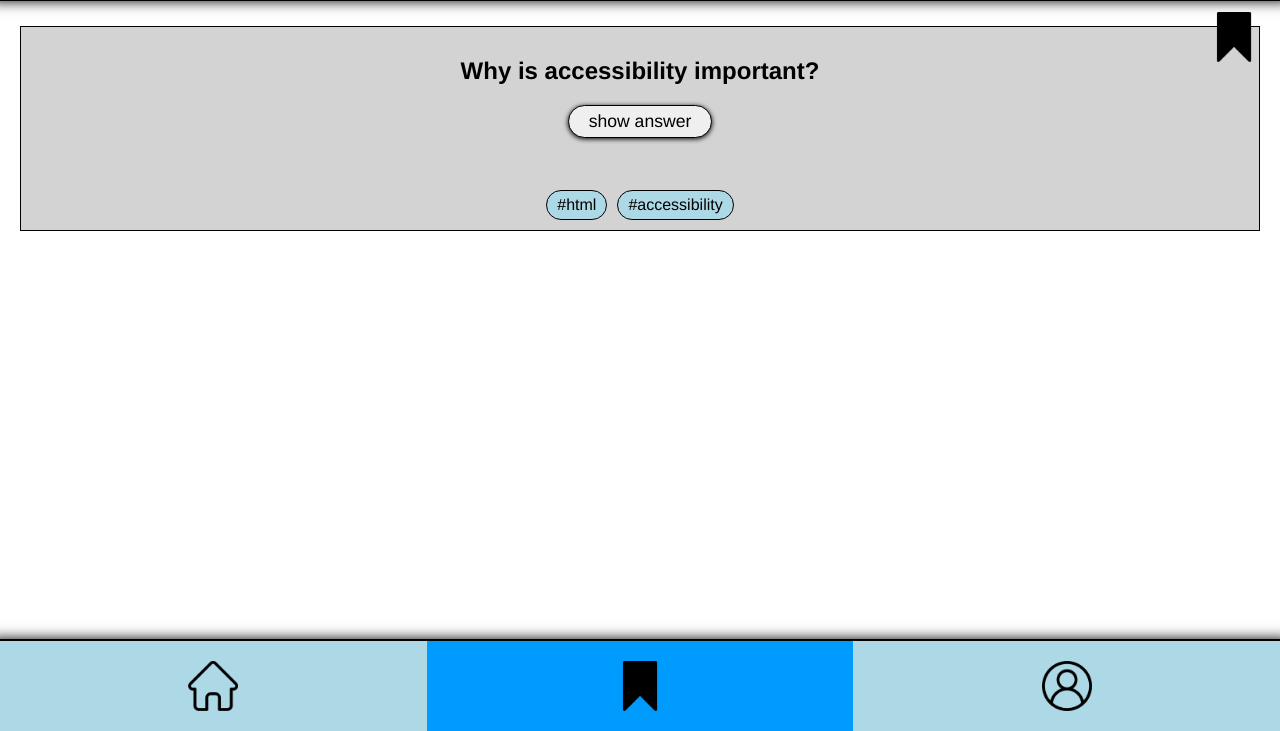
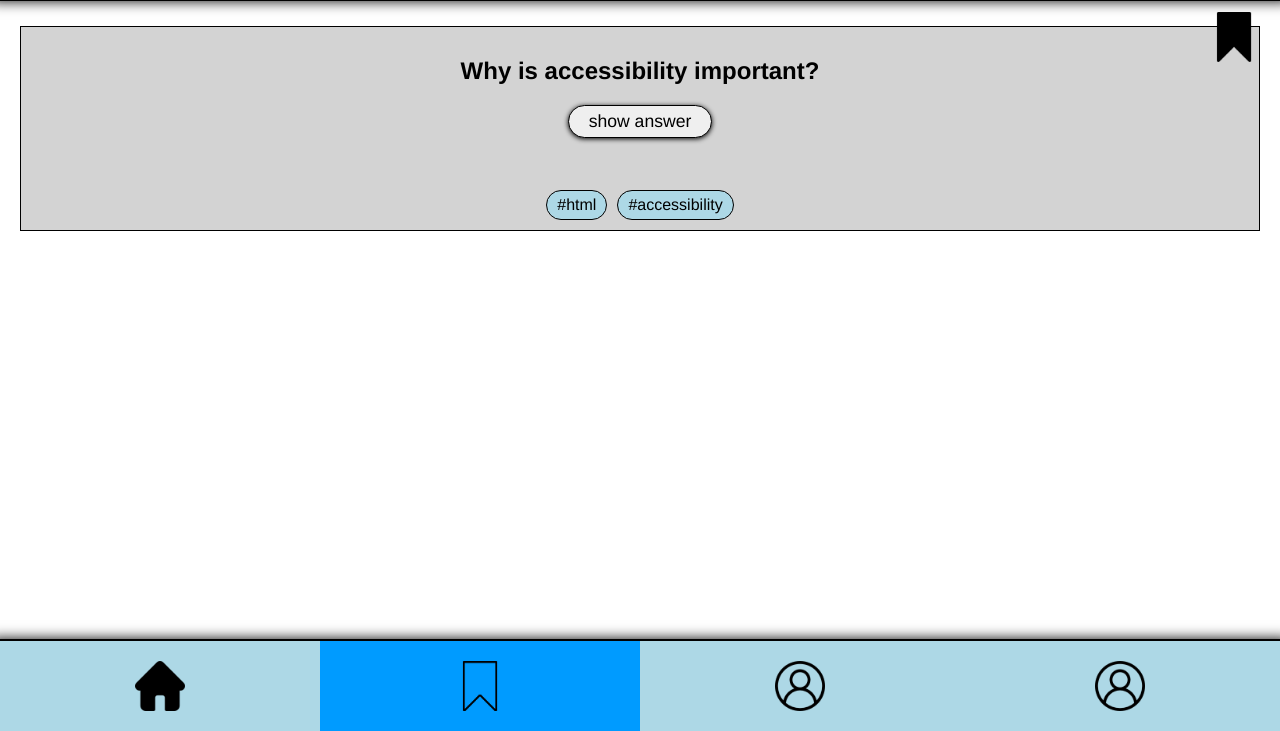
Before and after one commit to MadinaKon/recap-project-2-quiz-app, a website: page bookmark.html in a window 1280 px wide. Shown: the part 69-800 px from the top of the page. Drawn offline with Linux system fonts and the light colour scheme.

Commit message:
add the form  page to the navigation and use footer__link--active class for navigation

```diff
--- a/bookmark.html
+++ b/bookmark.html
@@ -27,7 +27,7 @@
         </div>
       </section>
     </main>
-    <footer class="footer">
+    <!-- <footer class="footer">
       <a href="index.html" class="footer__link">
         <img class="footer__icon" src="./assets/home.png" alt="home" />
       </a>
@@ -41,6 +41,28 @@
       <a href="profile.html" class="footer__link">
         <img class="footer__icon" src="./assets/profile.png" alt="profile" />
       </a>
+    </footer> -->
+    <footer class="footer">
+      <a href="index.html" class="footer__link">
+        <img
+          class="footer__icon footer__icon--filled"
+          src="./assets/home_filled.png"
+          alt="home filled"
+        />
+      </a>
+      <a href="bookmark.html" class="footer__link footer__link--active">
+        <img
+          class="footer__icon"
+          src="./assets/bookmark_transparent.png"
+          alt="bookmark"
+        />
+      </a>
+      <a href="profile.html" class="footer__link">
+        <img class="footer__icon" src="./assets/profile.png" alt="profile" />
+      </a>
+      <a href="form.html" class="footer__link">
+        <img class="footer__icon" src="./assets/profile.png" alt="form" />
+      </a>
     </footer>
   </body>
 </html>
```
Also changed, not shown: form.html (added, +41 -0 lines), index.html (+23 -0 lines), profile.html (+24 -1 lines).
